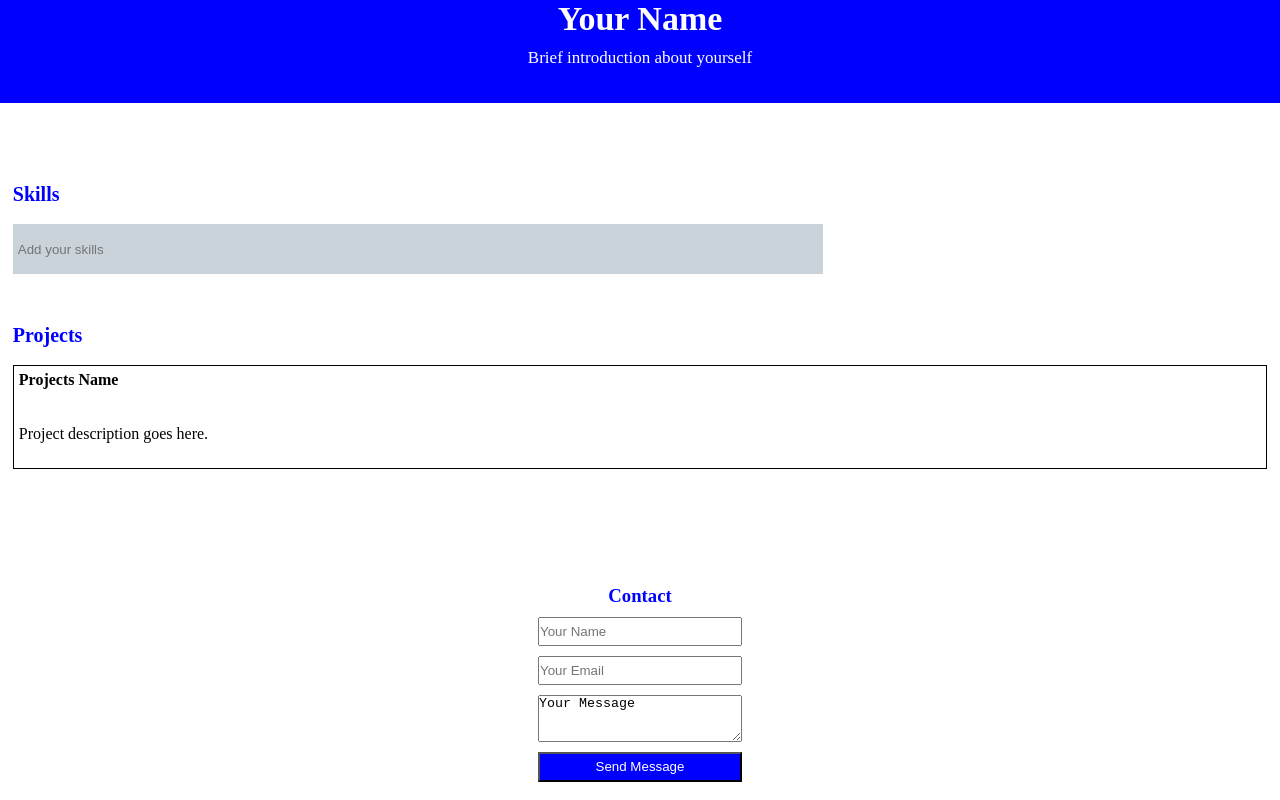
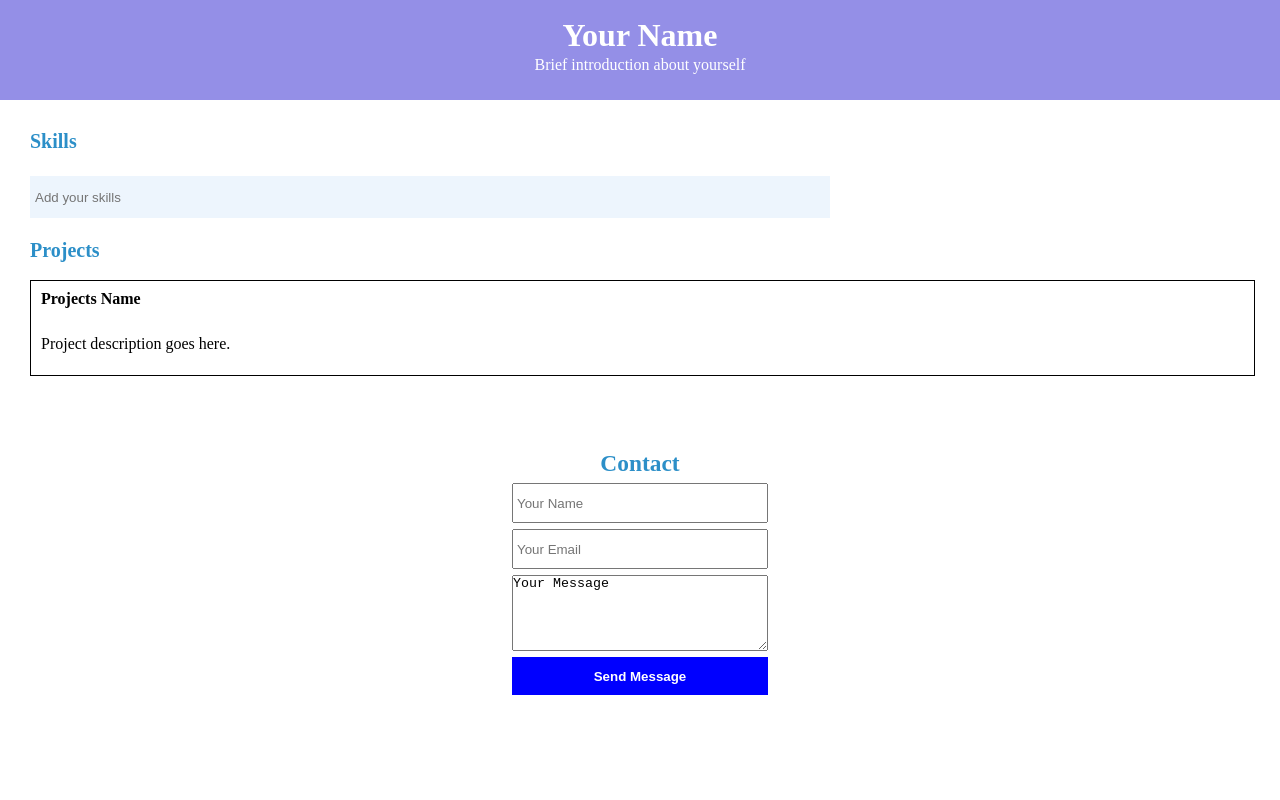
Before and after one commit to Rishabh8858/tsk3, a plain HTML site: page index.html in a window 1280 px wide. Drawn offline with Linux system fonts and the light colour scheme.

Commit message:
Add files via upload

```diff
--- a/index.html
+++ b/index.html
@@ -29,7 +29,7 @@
             <h3>Contact</h3>
             <input type="text" placeholder="Your Name">
             <input type="email" placeholder="Your Email">
-            <textarea rows="3" cols="5">Your Message</textarea>
+            <textarea rows="3" cols="20">Your Message</textarea>
             <button type="button">Send Message</button>
         </div>
     </div>
--- a/style.css
+++ b/style.css
@@ -1,100 +1,95 @@
 *{
     padding: 0;
     margin: 0;
+    box-sizing: border-box;
 }
 .container{
-    height:100vh;
-    width: 100vw;
-    /* background-color: aqua; */
-    display: flex;
-    flex-direction: column;
-    justify-content: space-between;
-    align-items: center;
-
+    height: 100%;
+    width: 100%;
+    /* background-color: yellowgreen; */
+    display: grid;
+    grid-template-rows: 100px 350px;
 }
 .head{
-    height: 120px;
-    width: 100vw;
-    background-color: blue;
-    color: white;
-    text-align: center;
-    font-size: 17px;
-
-    /* display: flex;
-    flex-direction: column;
-    gap: 40p; */
-}
-.head p{
-    margin-top: 10px;
+    background-color: rgb(148, 143, 231);
+height: 100px;
+text-align: center;
+padding: 20px;
+line-height: 30px;
+color: white;
 }
 .body{
-    height: 70vh;
-    width: 98vw;
-    /* background-color: green ; */
-    display: flex;
-    flex-direction: column;
-
-    /* color: blue; */
+    /* background-color: green; */
+height:450px;
+padding-top: 30px;
+padding-left: 30px;
 }
-label{
- font-weight: bold;
+.skills{
+    /* padding: 5px; */
+    /* background-color: blue; */
+    height: 20%;
+    width: 80%;
+color: rgb(44, 143, 200);
+font-weight: bolder;
+font-size: 20px;
+/* position: relative; */
+/* top: 10px; */
 }
-.bottom{
-    height: 250px;
-    width: 99%vw;
-    /* background-color: yellow; */
-    display: flex;
-    flex-direction: column;
-    gap: 10px;
-
-}
-button{
-    background-color: blue;
-    color: white;
-    height: 30px;
-}
-#pro{
-    width: 700px;
-   border: none;
+#skills{
+    width: 80%;
+    height: 50%;
+    /* border: 2px solid black; */
+    border: 0;
+    padding: 5px;
+    background-color: rgb(237, 245, 253);
+    /* line-height: 5px;
+     */
 }
 .pro{
-    height: 80px;
-    margin-top: 50px;
-    /* background-color: blue; */
+    /* background-color: brown; */
+    padding-top: 25px;
+}
+.pro label{
+    color: rgb(44, 143, 200);
+font-weight: bolder;
+font-size: 20px;
 }
 .proin{
     border: 1px solid black;
-    background-color: white;
-    box-sizing: content-box;
-    padding: 5px;
+    padding: 10px;
+    width: 98%;
+    height: 6rem;
+    line-height: 15px;
+    /* display: flex;
+    flex-direction: column; */
+    /* justify-content: space-between; */
+}
+.bottom{
+    /* background-color: blueviolet; */
+    display: flex;
+    flex-direction: column;
+    justify-content: center;
+    align-items: center;
+    gap: 6px;
+    height: 250px;
+    color: white;color: rgb(44, 143, 200);
+    padding-bottom: 5px;
+    font-size: 20px;
+}
+.bottom input{
+    width: 20%;
+    height: 20%;
+    padding: 3px;
+}
+.bottom textarea{
+    width: 20%;
+    height: 40%;
 
 }
-#skills{
-    width: 800px;
-    height: 40px;
-    background-color: rgb(203, 211, 218);
-    border: none;
-    padding: 5px;
-
-}
-h3{
-    text-align: center;
-    color: blue;
-}
-.proin p{
-    padding-bottom: 20px;
-}
-.skills{
-    margin-top: 80px;
-}
-.body label{
-    color: blue;
-
-}
-.bottom input{
-    width: 200px;
-    height: 25px;
-}
-label{
-    font-size: 20px;
-}
+.bottom button{
+    width: 20%;
+    height: 20%;
+    background-color: blue;
+    border: 0;
+color: white;
+font-weight: bolder;}
```
